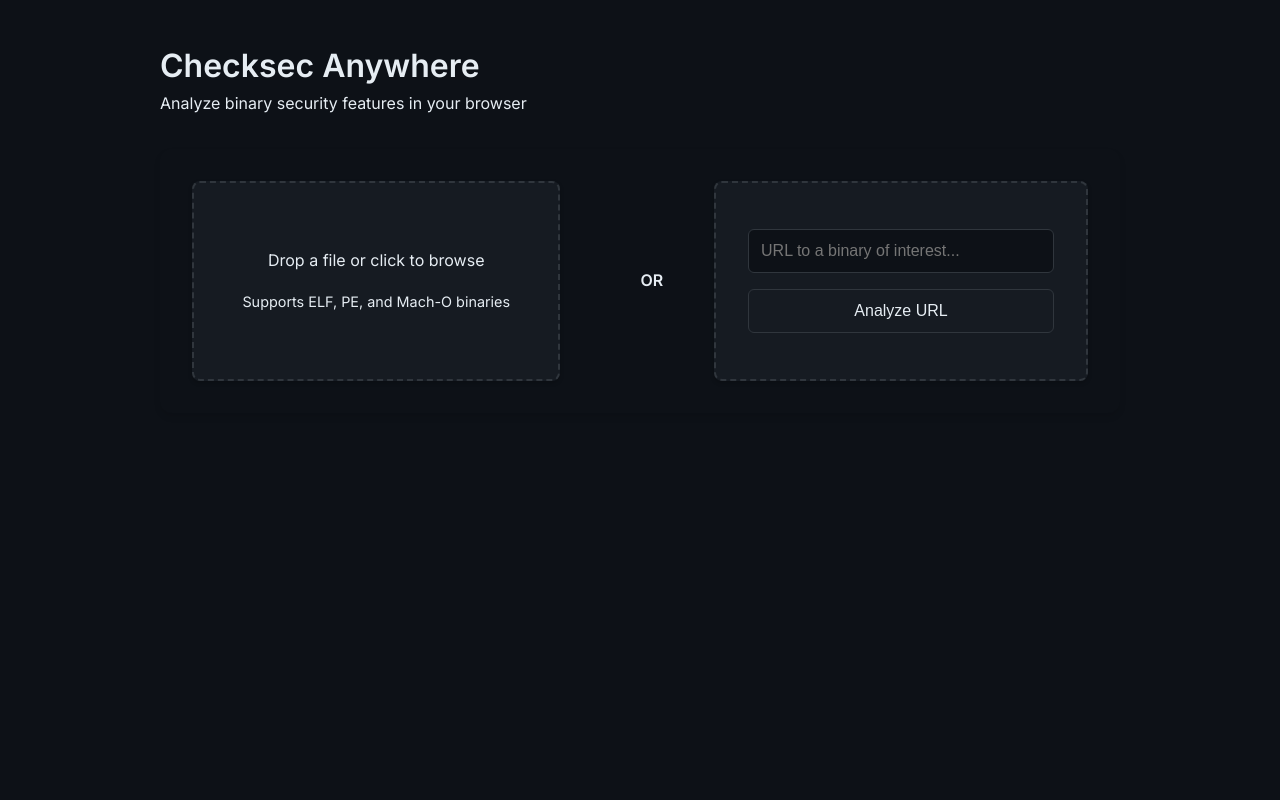
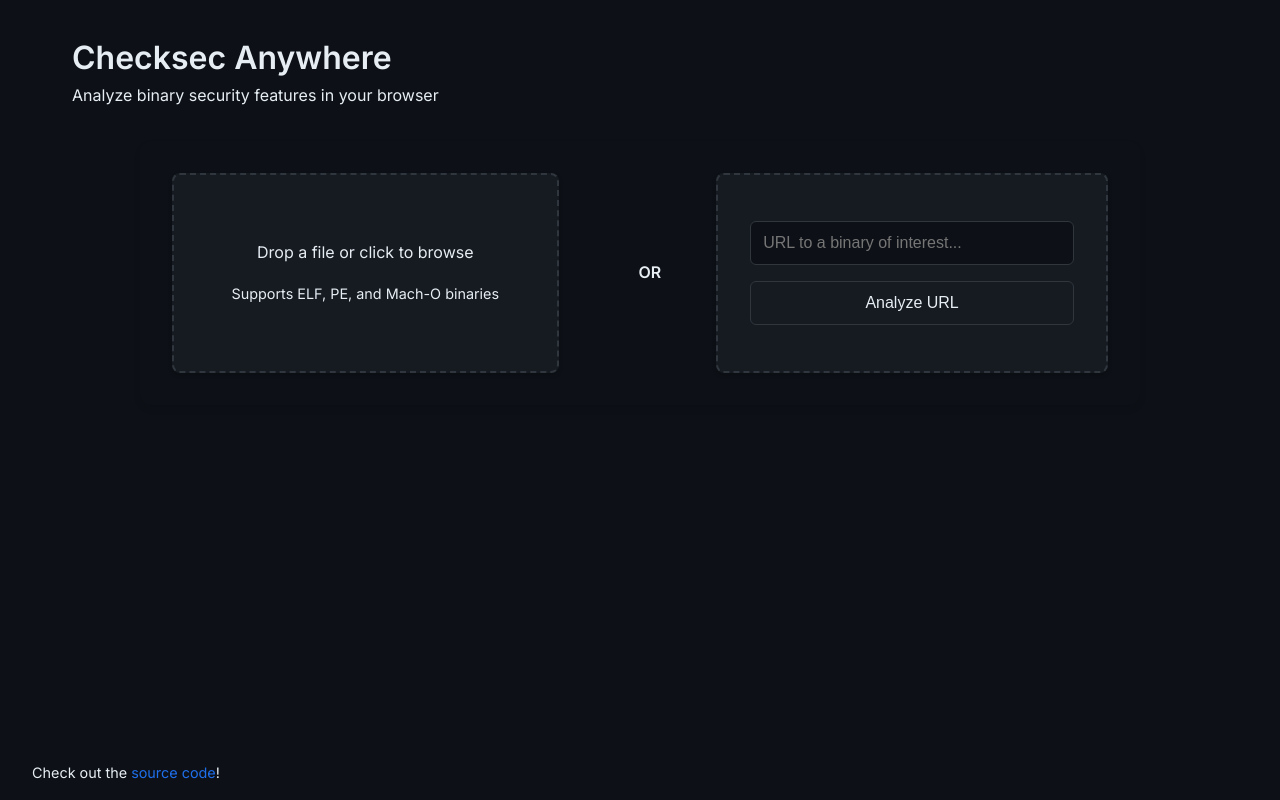
Before and after one commit to trailofbits/checksec-anywhere, a plain HTML site: page frontend/index.html in a window 1280 px wide. Drawn offline with Linux system fonts and the light colour scheme; a script that the page names is missing.

Commit message:
add link to source repo in frontend

```diff
--- a/frontend/index.html
+++ b/frontend/index.html
@@ -46,4 +46,7 @@
 
     <script type="module" src="app.js"></script>
 </body>
+<footer class="footer">
+    <p>Check out the <a href="https://github.com/trailofbits/checksec-anywhere" target="_blank" rel="noopener noreferrer">source code</a>!</p>
+</footer>
 </html>
--- a/frontend/styles.css
+++ b/frontend/styles.css
@@ -5,16 +5,24 @@
 }
 
 body {
+    margin: 0;
+    padding: 0;
     font-family: 'Inter', sans-serif;
     background: #0d1117;
     color: #e6edf3;
+    min-height: 100vh;
+    display: flex;
+    flex-direction: column;
     line-height: 1.6;
 }
 
 .container {
-    max-width: 1000px;
+    flex: 1;
+    padding: 2rem;
+    max-width: 1200px;
     margin: 0 auto;
-    padding: 40px 20px;
+    width: 100%;
+    box-sizing: border-box;
 }
 
 .header {
@@ -447,3 +455,29 @@ body {
     color: #8b949e;
     cursor: not-allowed;
 }
+
+/* Footer styles */
+.footer {
+    margin-top: 4rem;
+    padding: 1rem 2rem;
+    text-align: left;
+    border-top: 1px solid var(--border-color);
+    color: var(--text-secondary);
+    background: var(--bg-primary);
+}
+
+.footer p {
+    margin: 0;
+    font-size: 0.9rem;
+}
+
+.footer a {
+    color: #1f6feb;
+    text-decoration: none;
+    transition: color 0.3s ease;
+}
+
+.footer a:hover {
+    color: #58a6ff;
+    text-decoration: underline;
+}
```
